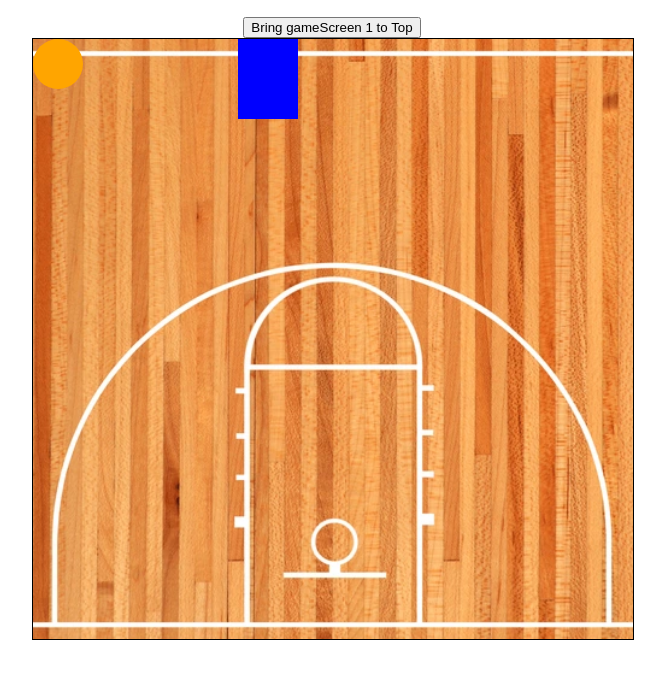
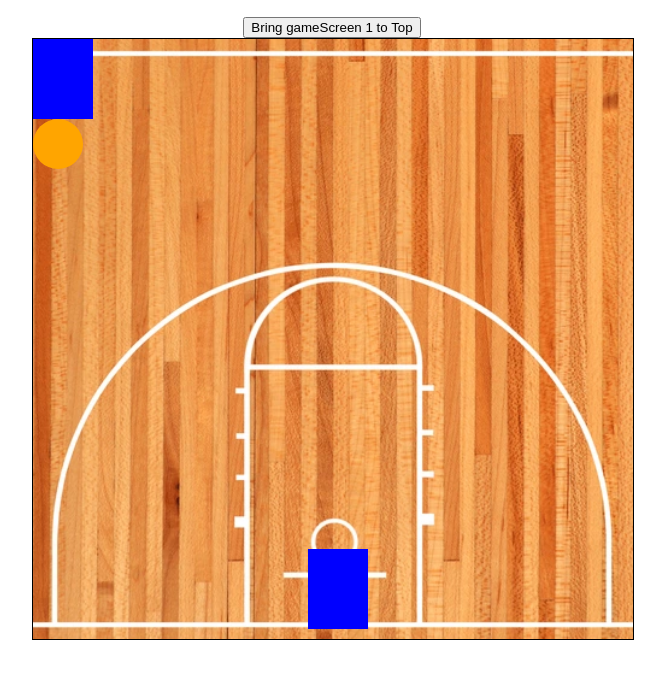
Before and after one commit to JuddCMelvin/Straight-Hoopin-V1, a plain HTML site: page index.html in a window 1280 px wide. Shown: the part 106-784 px from the top of the page, without its empty margins (308-973 px from the left). Drawn offline with Linux system fonts and the light colour scheme.

Commit message:
hand at bottom of screen

```diff
--- a/index.html
+++ b/index.html
@@ -19,6 +19,7 @@
                 <div class="gameScreen gameScreen1" id="gameScreen1">
                     <div id="basket"></div>
                     <div id="ball"></div>
+                    <div id="hand"></div>
                 </div>
                 <!-- <div class="gameScreen gameScreen2" id="gameScreen2">Div 2</div>
                 <div class="gameScreen gameScreen3" id="gameScreen3">Div 3</div> -->
@@ -43,7 +44,8 @@
             <!-- <canvas id="gameCanvas" width="600" height="600"></canvas> -->
             <!-- <script src="scripts.js"></script> -->
             <!-- <script src="basketball.js"></script> -->
-            <script src="basket.js"></script>
+            <!-- <script src="basket.js"></script> -->
+            <script src="shot.js"></script>
         </section>
     </main>
 </body>
--- a/shot.js
+++ b/shot.js
@@ -0,0 +1,37 @@
+const hand = document.getElementById('hand');
+let handWidth = 50;
+let handheight = 80;
+let screenWidth = 600;
+let screenHeight = 600;
+
+let handX = screenWidth/2 - handWidth/2;
+let handY = screenHeight - handheight - 10;
+
+
+hand.style.left = handX + "px";
+hand.style.top = handY + "px";
+// function moveBasket(direction) {
+//     const stepBack = 10;
+
+//     if (direction === 'left') {
+//         basketX -= stepBack;
+//     } else if (direction === 'right') {
+//         basketX += stepBack;
+//     }
+
+//     basket.style.left = basketX + 'px';
+
+// }
+
+// function moveBasket() {
+//     handX += direction;
+//     hand.style.left = handX + 'px';
+
+//     if (basketX + basketWidth + 10 >= screenWidth || basketX <= 0) {
+//     direction *= -1;
+//     }
+
+//     requestAnimationFrame(moveBasket);
+// }
+
+// moveBasket();
--- a/v2styles.css
+++ b/v2styles.css
@@ -37,15 +37,13 @@ main {
     background-repeat: no-repeat;
     background-position: center;
 }
+
 .gameScreen1 {
     top: 0;
     left: 0;
     width: 100%;
     height: 100%;
     background-image: url(Assets/halfcourt.png);
-    display: flex;
-    justify-content: space-between;
-    flex-direction: column;
 }
 
 .gameScreen2 { top: 0px; left: 0px; background-color: black;}
@@ -61,6 +59,12 @@ main {
     width: 50px;
     height: 50px;
     border-radius: 50%;
-    position: absolute;
+    position: relative;
     background-color: orange;
 }
+#hand {
+    height: 80px;
+    width: 60px;
+    position: absolute;
+    background-color: blue;
+}
```
Also changed, not shown: basketball.js (+4 -4 lines).
